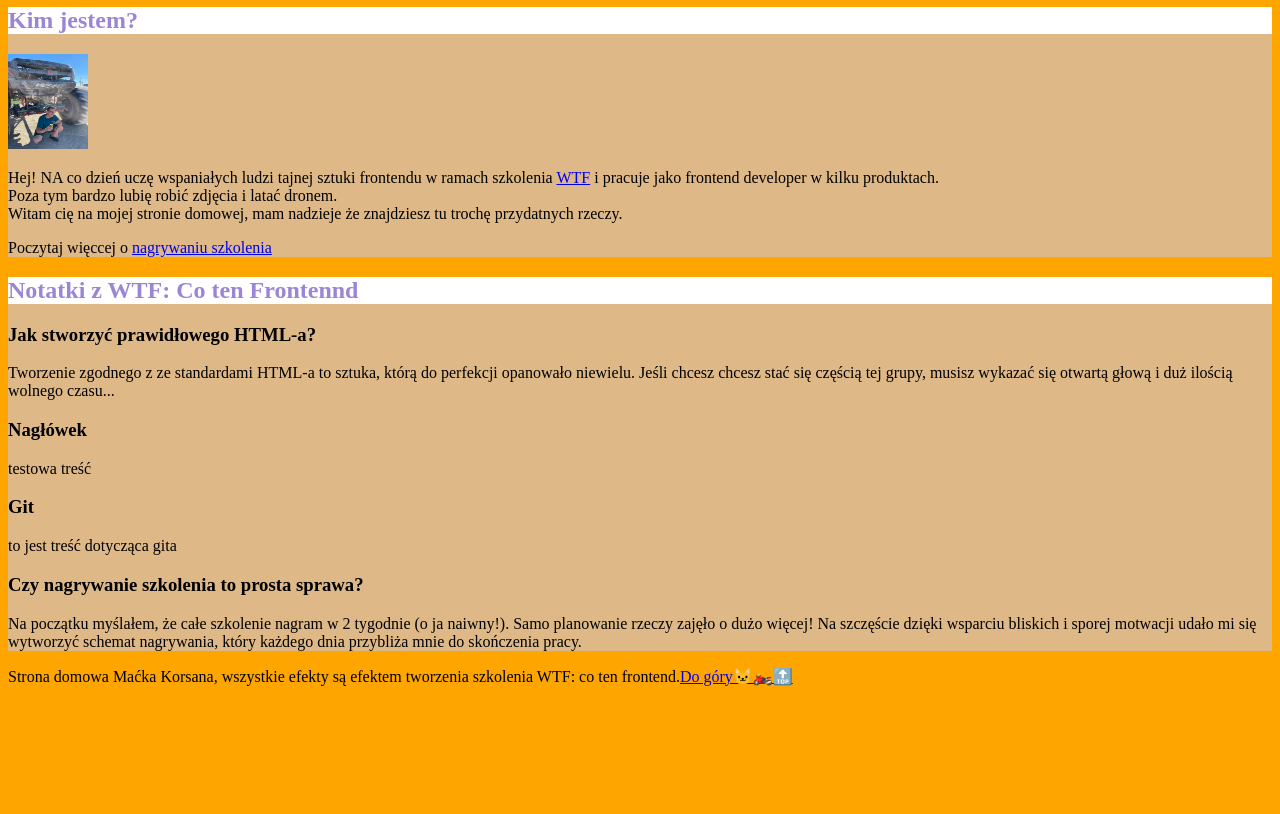
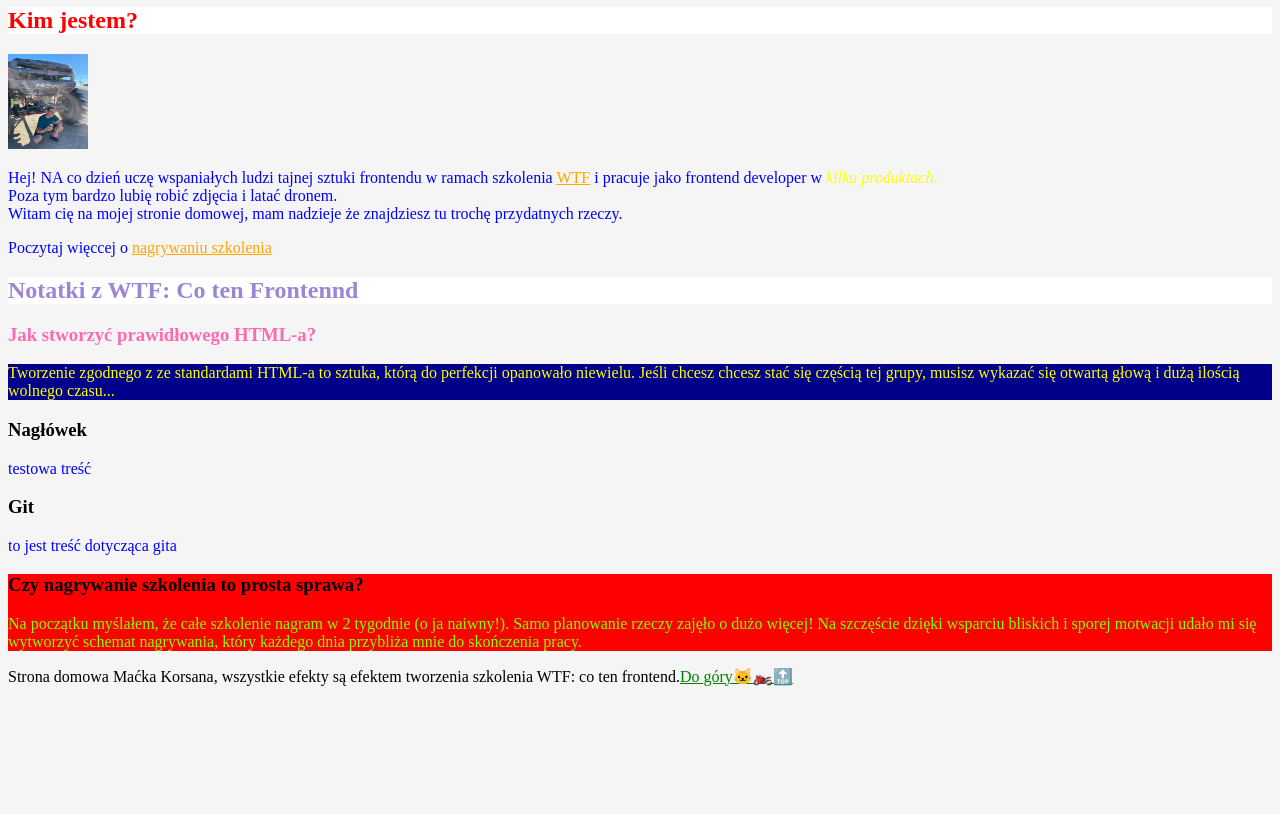
Before and after one commit to RajuFGC/Homepage, a plain HTML site: page index.html in a window 1280 px wide. Shown: the part 99-913 px from the top of the page. Before the commit the page ends 800 px from the top, so only its background shows below. Drawn offline with Linux system fonts and the light colour scheme.

```diff
--- a/index.html
+++ b/index.html
@@ -18,14 +18,19 @@
       <header id="up">
         <h1>Maciek Korsan - Strona Domowa</h1>
       </header>
-      <section>
-        <h2>Kim jestem?</h2>
-        <img class="Raju" src="Monster truck.JPG" alt="Wojciech Majewski" />
+      <section class="about">
+        <h2 class="czerwony">Kim jestem?</h2>
+        <img
+          class="Raju"
+          src="Monster truck.JPG"
+          alt="Zdjęcie Wojciecha Majewskiego"
+        />
         <p>
           Hej! NA co dzień uczę wspaniałych ludzi tajnej sztuki frontendu w
           ramach szkolenia
           <a href="https://cotenfrontend.pl" target="_blank">WTF</a> i pracuje
-          jako frontend developer w kilku produktach.
+          jako frontend developer w
+          <i id="name" style="color: yellow">kilku produktach.</i>
           <br />
           Poza tym bardzo lubię robić zdjęcia i latać dronem.<br />
           Witam cię na mojej stronie domowej, mam nadzieje że znajdziesz tu
@@ -35,12 +40,12 @@
       </section>
       <section>
         <h2>Notatki z WTF: Co ten Frontennd</h2>
-        <article>
+        <article class="my-article">
           <h3>Jak stworzyć prawidłowego HTML-a?</h3>
           <p>
             Tworzenie zgodnego z ze standardami HTML-a to sztuka, którą do
             perfekcji opanowało niewielu. Jeśli chcesz chcesz stać się częścią
-            tej grupy, musisz wykazać się otwartą głową i duż ilością wolnego
+            tej grupy, musisz wykazać się otwartą głową i dużą ilością wolnego
             czasu...
           </p>
         </article>
@@ -54,7 +59,7 @@
         </article>
         <article id="szkolenie">
           <h3>Czy nagrywanie szkolenia to prosta sprawa?</h3>
-          <p>
+          <p class="paragraph">
             Na początku myślałem, że całe szkolenie nagram w 2 tygodnie (o ja
             naiwny!). Samo planowanie rzeczy zajęło o dużo więcej! Na szczęście
             dzięki wsparciu bliskich i sporej motwacji udało mi się wytworzyć
@@ -68,5 +73,6 @@
       Strona domowa Maćka Korsana, wszystkie efekty są efektem tworzenia
       szkolenia WTF: co ten frontend.<a href="#up">Do góry🐱‍🏍🔝</a>
     </footer>
+    <script src="main.js"></script>
   </body>
 </html>
--- /dev/null
+++ b/main.js
@@ -0,0 +1,5 @@
+const age = "38";
+const firstName = "Wojtek";
+console.log(firstName);
+console.log(age);
+console.log(`Nazywam się ${firstName} i mam ${age} lat`);
--- a/stylesheet.css
+++ b/stylesheet.css
@@ -1,18 +1,57 @@
 body {
-  background-color: orange;
+  background-color: whitesmoke;
+  margin-bottom: 1000px;
+}
+.czerwony {
+  color: red;
 }
 
 h1 {
-  color: darkgreen;
+  color: purple;
 }
 h2 {
   color: #4c26b48f;
   background-color: white;
 }
 section {
-  background-color: burlywood;
+  background-color: whitesmoke;
 }
 .Raju {
   width: 80px;
   height: 95px;
 }
+
+#szkolenie {
+  background-color: red;
+}
+
+p {
+  color: blue;
+}
+
+.paragraph {
+  color: chartreuse;
+}
+
+a {
+  color: green;
+}
+
+section a {
+  color: orange;
+}
+.my-article {
+  color: hotpink;
+}
+
+.my-article p {
+  color: yellow;
+  background-color: darkblue;
+}
+
+#name {
+  color: red;
+}
+.about {
+  color: purple;
+}
```
